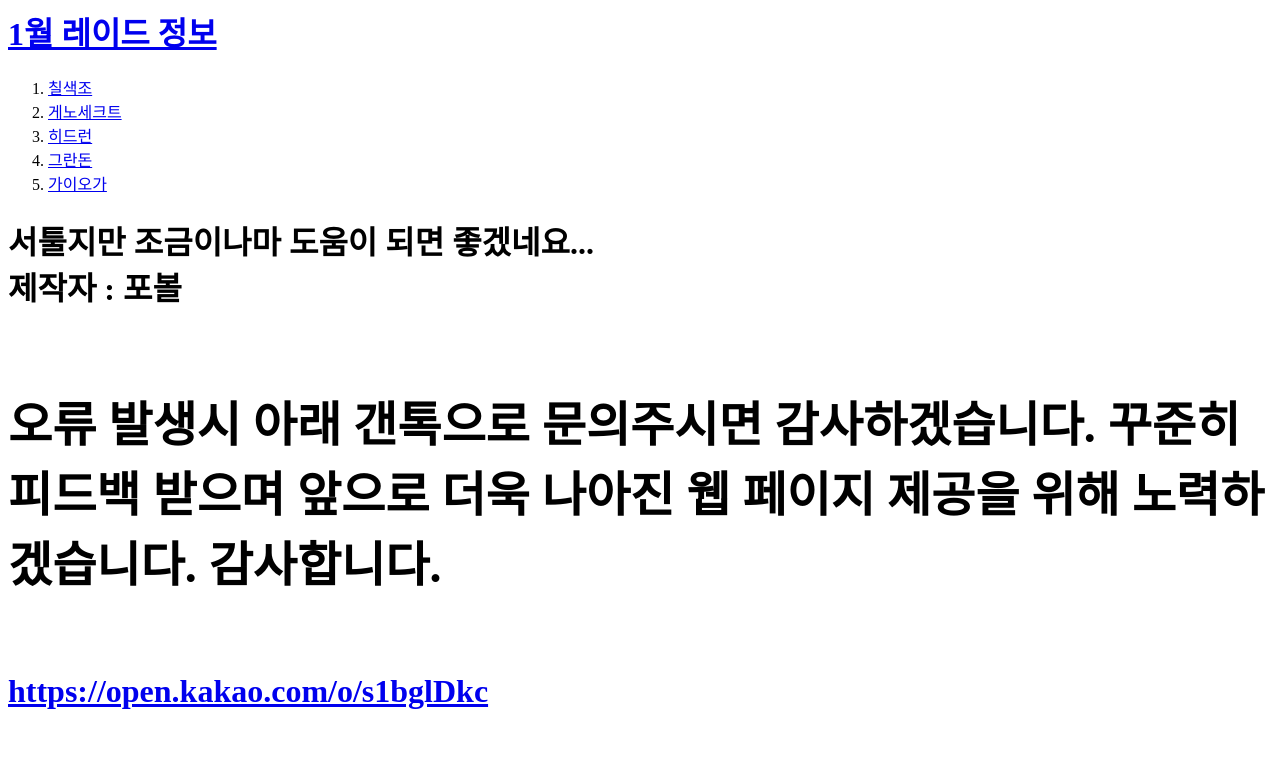
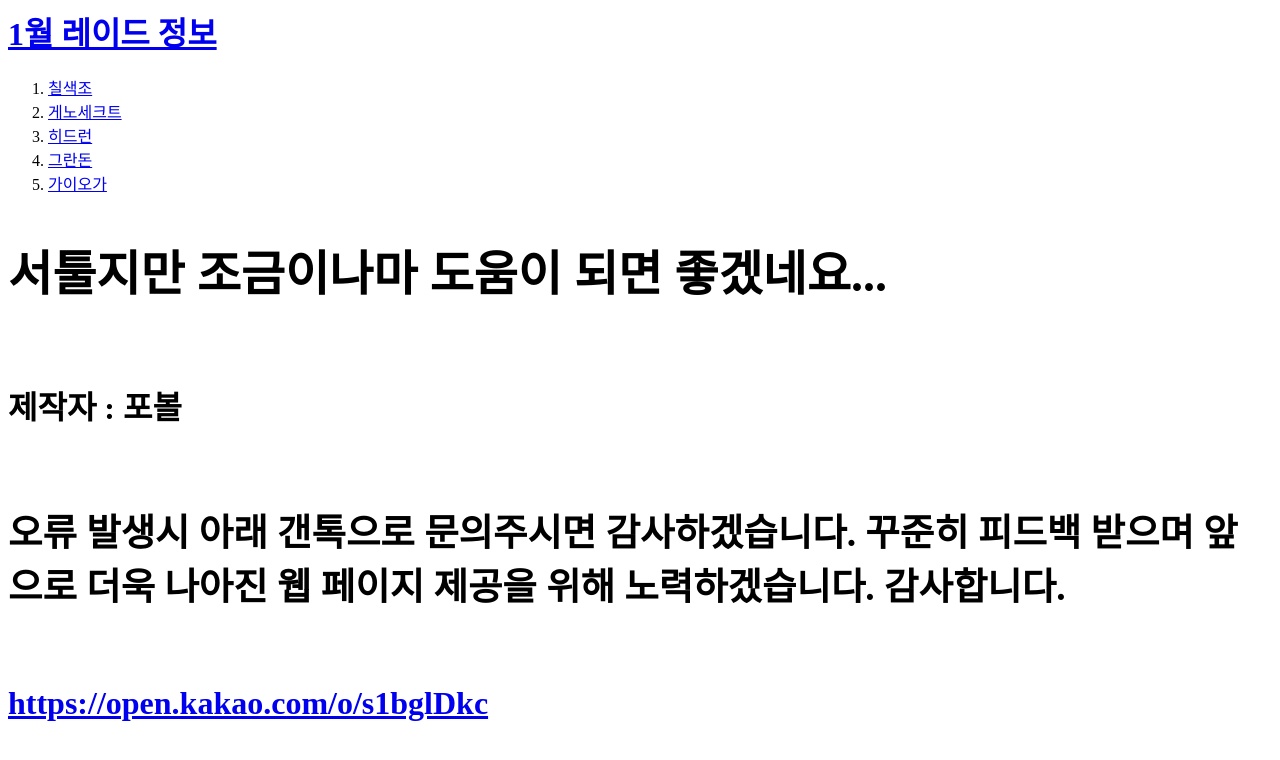
Before and after one commit to web-maker1/web2, a plain HTML site: page 2-index.html in a window 1280 px wide. Drawn offline with Linux system fonts and the light colour scheme.

Commit message:
Add files via upload

```diff
--- a/2-index.html
+++ b/2-index.html
@@ -13,9 +13,9 @@
     <li><a href="2-5.html">가이오가</a></li>
   </ol>
 <h1><strong>
-  서툴지만 조금이나마 도움이 되면 좋겠네요...
+  <h2>서툴지만 조금이나마 도움이 되면 좋겠네요...</h2>
   <br>제작자 : 포볼</br>
-  <br><h2>오류 발생시 아래 갠톡으로 문의주시면 감사하겠습니다. 꾸준히 피드백 받으며 앞으로 더욱 나아진 웹 페이지 제공을 위해 노력하겠습니다. 감사합니다.</h2></br>
+  <br><h3>오류 발생시 아래 갠톡으로 문의주시면 감사하겠습니다. 꾸준히 피드백 받으며 앞으로 더욱 나아진 웹 페이지 제공을 위해 노력하겠습니다. 감사합니다.</h3></br>
   <a href = "https://open.kakao.com/o/s1bglDkc">https://open.kakao.com/o/s1bglDkc</a>
 </body>
 </html>
```
